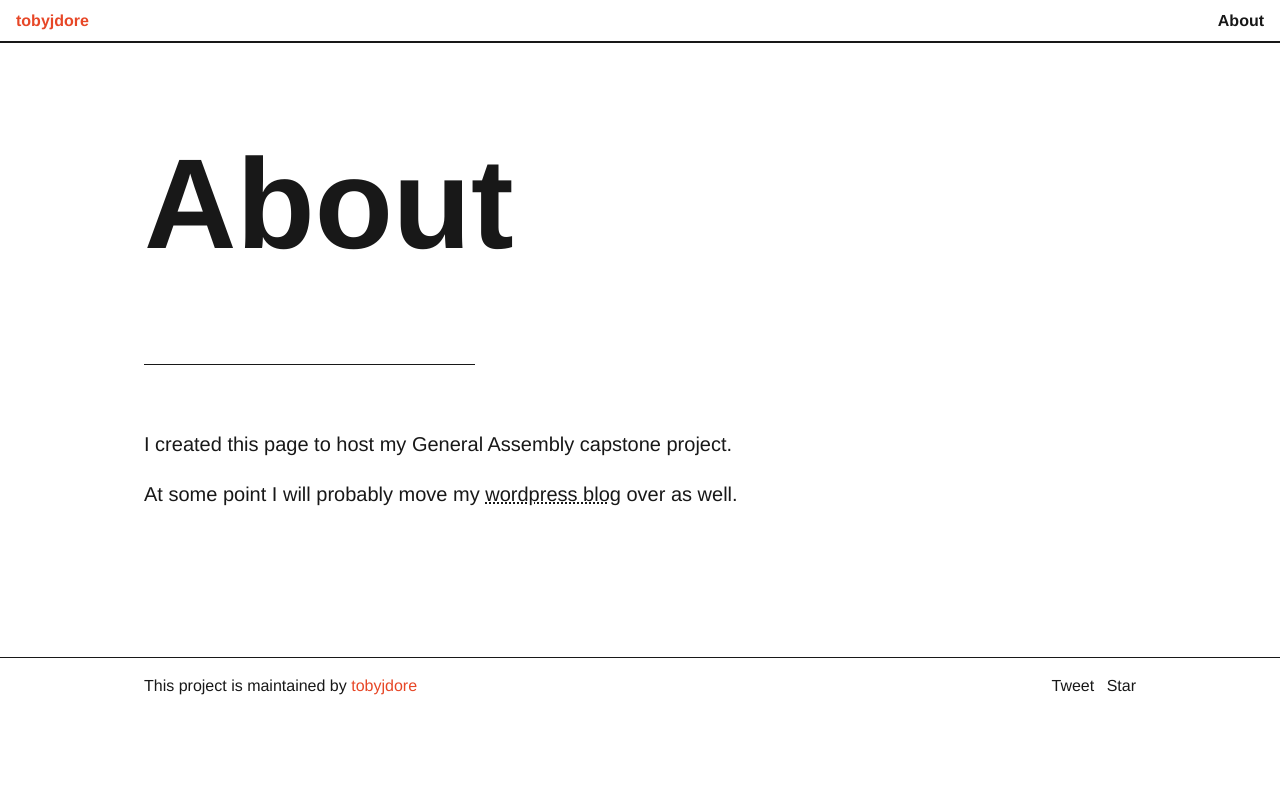
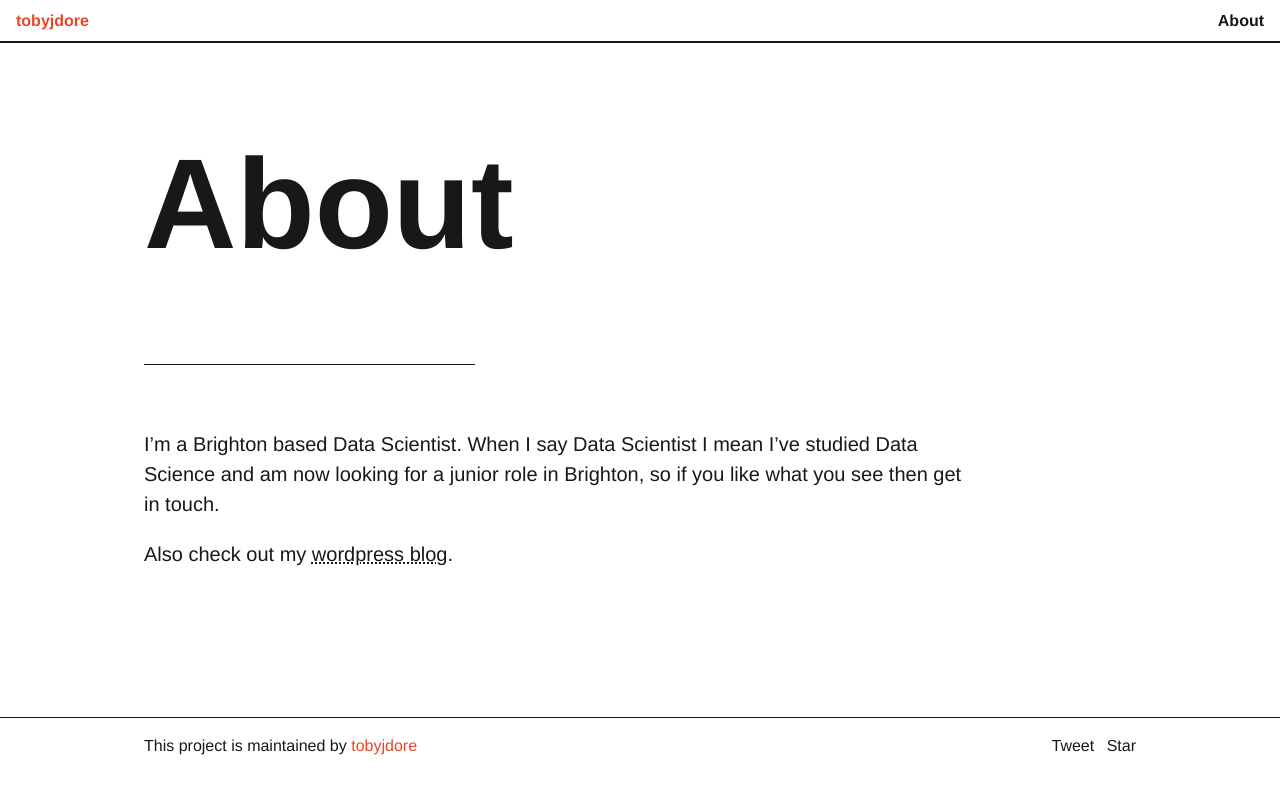
Before and after one commit to tobyjdore/tobyjdore.github.io, a Jekyll site: the page built from about.md, in a window 1280 px wide. Shown: the top 794 px of the page. Built offline with Jekyll 4.4.1, drawn with Linux system fonts in a browser that asks for light colours; comment, search, counter and statistics services are not loaded.

Commit message:
about update

```diff
--- a/about.md
+++ b/about.md
@@ -4,7 +4,7 @@ title: About
 permalink: /about/
 ---
 
-I created this page to host my General Assembly capstone project.
+I'm a Brighton based Data Scientist. When I say Data Scientist I mean I've studied Data Science and am now looking for a junior role in Brighton, so if you like what you see then get in touch.
 
-At some point I will probably move my
-[wordpress blog](https://mydsblog.home.blog){:target="_blank"} over as well.
+Also check out my
+[wordpress blog](https://mydsblog.home.blog){:target="blank"}.
```
